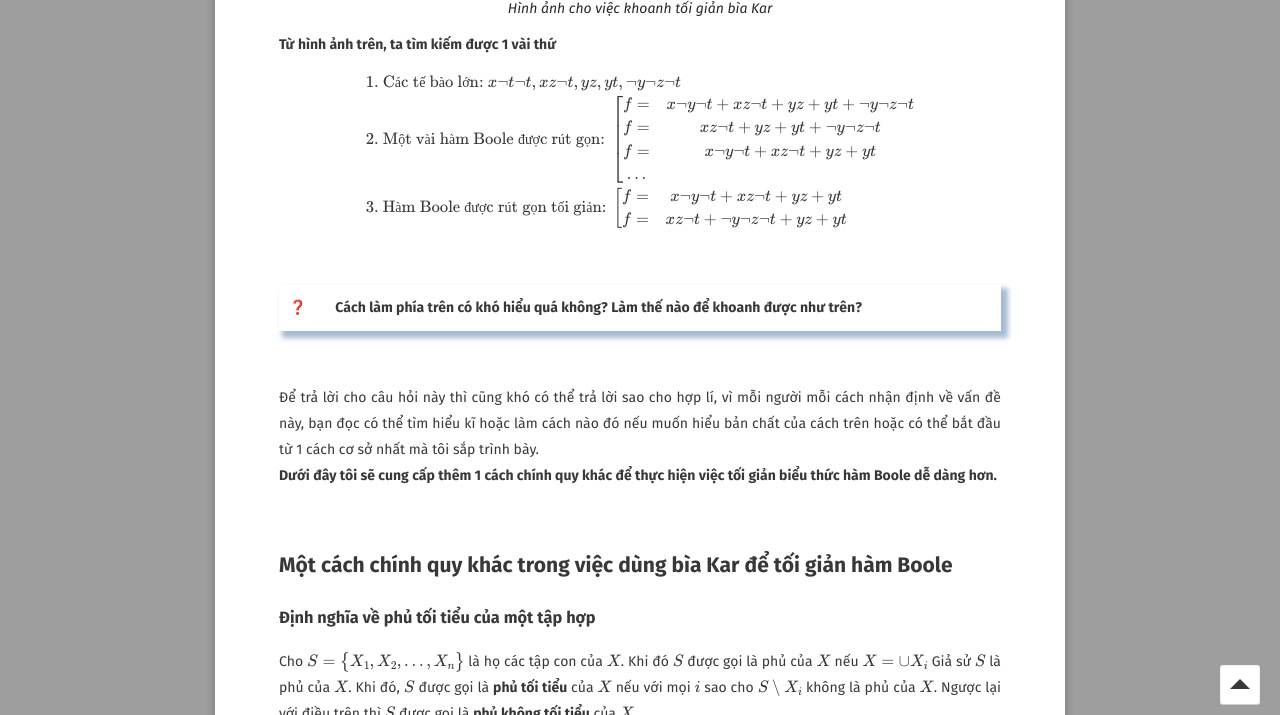
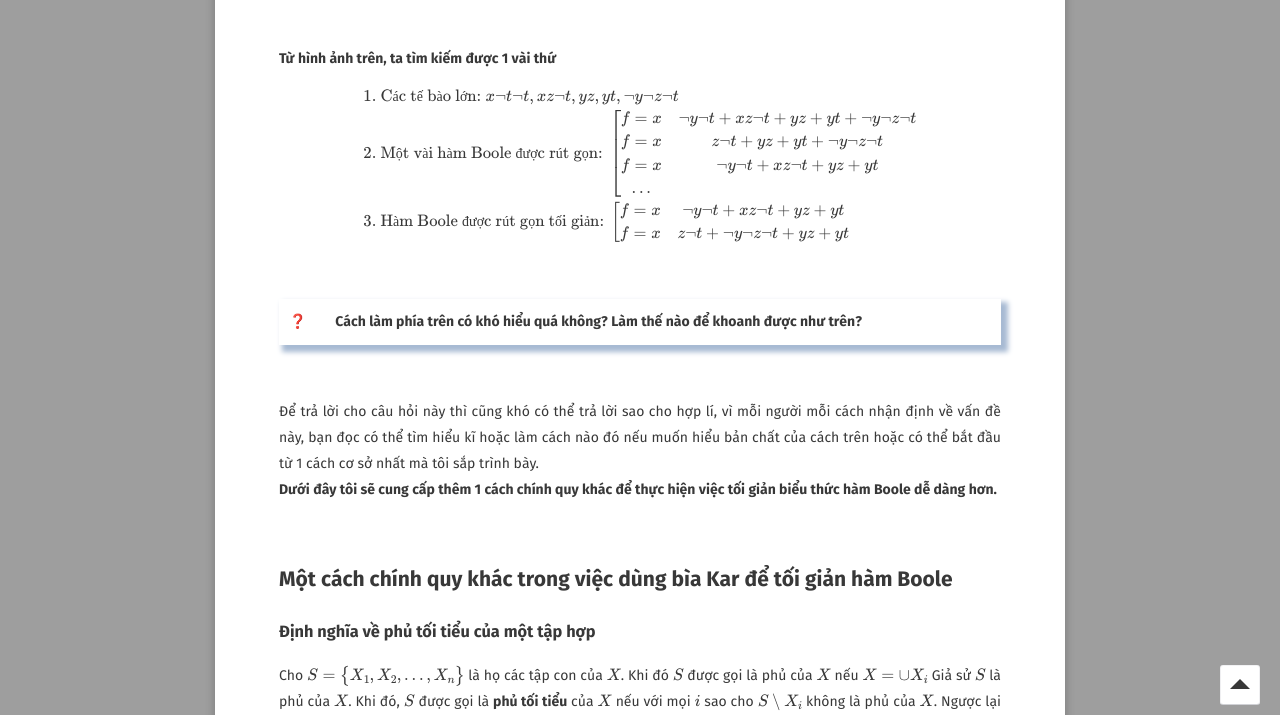
Before and after one commit to hieuhdh/deuteri, a Jekyll site: the page built from _posts/2021-10-15-[MATH]-Dai-so-Boole.md, in a window 1280 px wide and 900 px high, scrolled down 7378 px, cut to the strip 185-900 px from the top of the window. Built offline with Jekyll 4.4.1, drawn with Linux system fonts in a browser that asks for light colours; some web fonts are replaced; formulas are drawn with MathJax 3; comment, search, counter and statistics services are not loaded; some of the changed text lies outside the part shown.

Commit message:
fix something

```diff
--- a/_posts/2021-10-15-[MATH]-Dai-so-Boole.md
+++ b/_posts/2021-10-15-[MATH]-Dai-so-Boole.md
@@ -85,14 +85,12 @@ $$ \begin{align*}
 \end{align*}$$
 
 <div id="luu-y"><strong>Lưu ý</strong></div>
-<div>Công thức đa thức F được gọi là tối tiểu nếu với bất kì công thức G của hàm Boole đã cho mà đơn giản hơn F thì <strong>G và F đơn giản như nhau.</strong> </div> <br>
+<div>Công thức đa thức F được gọi là tối tiểu nếu với bất kì công thức G của hàm Boole đã cho mà đơn giản hơn F thì <strong>G và F đơn giản như nhau.</strong> </div>
 <h4 id="cach-tim-dang-noi-roi-chinh-tac-co-ban">Cách tìm dạng nối rời chính tắc cơ bản</h4>
 <div><strong>Bước 1:</strong> Bổ sung các từ đơn còn thiếu vào các đơn thức.</div>
 <div><strong>Bước 2:</strong> Với mỗi đơn thức thu được ở bước 1, ta nhân đơn thức đó với tổng của những từ đơn bị thiếu và phần bù của nó trong đơn thức đó.</div>
 <div><strong>Bước 3:</strong> Tiếp tục khai triển hàm thu được ở bước 2 và loại bỏ những đơn thức bị trùng. Công thức đa thức thu được chính là dạng nối rời chính tắc của hàm Boole ban đầu.</div>
-<h4 id="bai-toan-1">Bài toán 1</h4>
-
-<div>Trong F4 tìm dạng nối rời chính tắc: (F4 ở đây ám chỉ hàm Boole 4 biến)</div>
+<h4 id="bai-toan-1">Bài toán 1: </h4><div>Trong F4 tìm dạng nối rời chính tắc: (F4 ở đây ám chỉ hàm Boole 4 biến)</div>
 
 $$F \big( x,y,z,t \big) = xz \neg t \vee \neg y \neg z \neg t \vee xyt \vee \neg x yz \vee \neg x \neg y \neg z \neg t \vee \neg x yz \neg t$$
 
@@ -200,12 +198,13 @@ Quay trở lại **bài toán 1**, thay vì ta xem $$x, y, z, t$$ là các biế
 	<figcaption><a href="#" title="" style = "text-decoration: none"><i>Hình ảnh cho việc khoanh tối giản bìa Kar </i></a></figcaption>
 </figure>
 
+<br>
 <div><strong>Từ hình ảnh trên, ta tìm kiếm được 1 vài thứ </strong></div>
 
 $$ \begin{align*}
     \text{1. }&\text{Các tế bào lớn: } x\neg t \neg t, xz \neg t, yz, yt, \neg y \neg z \neg t  \\
-    \text{2. }&\text{Một vài hàm Boole được rút gọn: } \left[ \begin{array}{cc}  f =& x \neg y \neg t + xz \neg t + yz + yt + \neg y \neg z \neg t \\  f =& xz \neg t + yz + yt + \neg y \neg z \neg t \\ f =& x \neg y \neg t + xz \neg t + yz + yt \\  ... \end{array} \right. \\
-    \text{3. }&\text{Hàm Boole được rút gọn tối giản: } \left[ \begin{array}{cc}  f =& x \neg y \neg t + xz \neg t + yz + yt \\ f =& xz \neg t + \neg y \neg z \neg t + yz + yt  \end{array} \right.
+    \text{2. }&\text{Một vài hàm Boole được rút gọn: } \left[ \begin{array}{cc}  f = x& \neg y \neg t + xz \neg t + yz + yt + \neg y \neg z \neg t \\  f = x&z \neg t + yz + yt + \neg y \neg z \neg t \\ f = x& \neg y \neg t + xz \neg t + yz + yt \\  ... \end{array} \right. \\
+    \text{3. }&\text{Hàm Boole được rút gọn tối giản: } \left[ \begin{array}{cc}  f = x& \neg y \neg t + xz \neg t + yz + yt \\ f = x&z \neg t + \neg y \neg z \neg t + yz + yt  \end{array} \right.
 \end{align*}$$
 
 <br>
```
